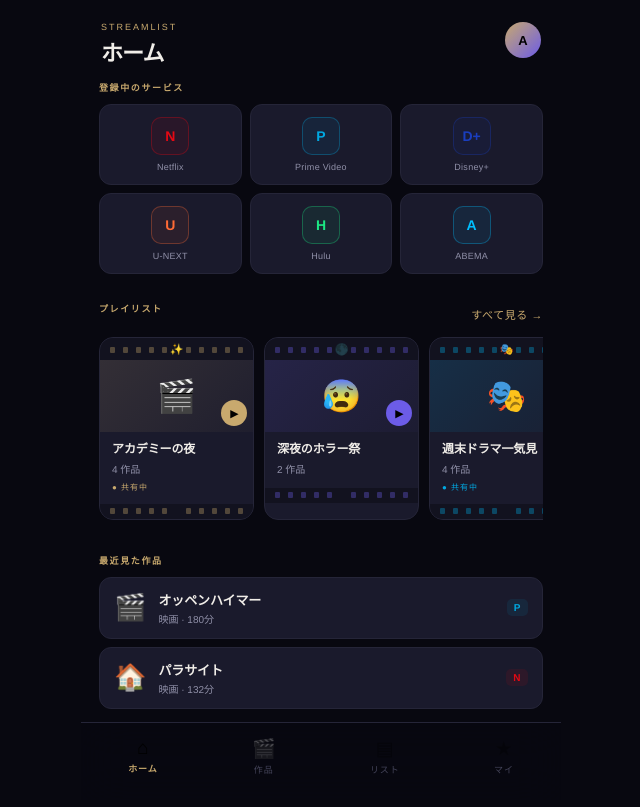
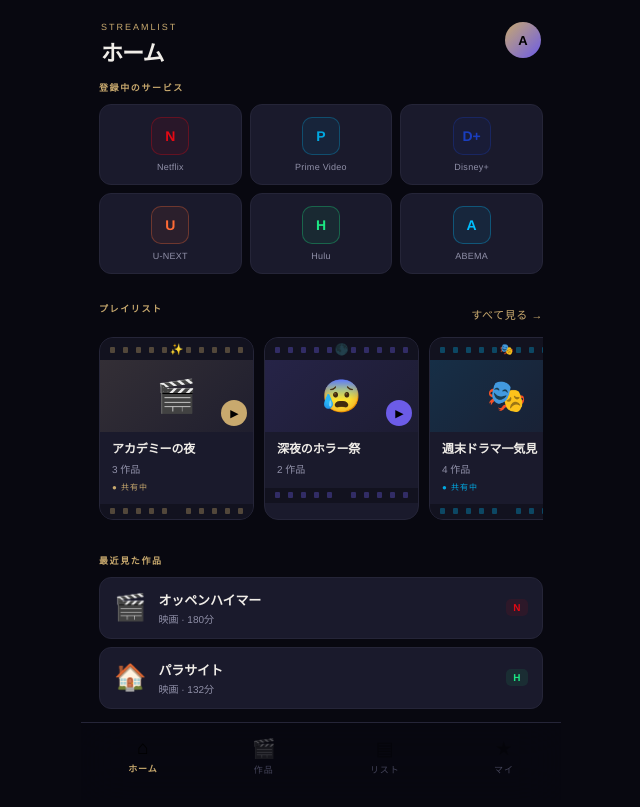
Before and after one commit to atokunag/streamlist, a React (Vite) app: page / in a window 1280 px wide. Shown: the whole page, without its empty margins (319-959 px from the left). Built offline with nearby package versions, Linux system fonts and the light colour scheme.

Commit message:
配信サービスをJustWatch日本版で検証し正確なデータに更新

```diff
--- a/src/StreamList.jsx
+++ b/src/StreamList.jsx
@@ -25,24 +25,23 @@
 ];
 
 const TITLES = [
-  { id:1,  title:"オッペンハイマー",        type:"映画",  service:"prime",   year:2023, genre:"ドラマ",    duration:"180分",   thumb:"🎬", yt:"uYPbbksJxIg", desc:"原爆の父が向き合った光と影。クリストファー・ノーラン渾身の問題作。",        url:"https://www.amazon.co.jp/s?k=オッペンハイマー&i=instant-video" },
-  { id:2,  title:"The Last of Us",          type:"ドラマ", service:"unext",   year:2023, genre:"アクション", duration:"S1 9話", thumb:"🎭", yt:"uLtkt6qdGbU", desc:"終末後の世界を旅するジョエルとエリー。ゲーム原作の傑作ドラマ化。",          url:"https://video.unext.jp/search?q=The+Last+of+Us" },
-  { id:3,  title:"ストレンジャー・シングス", type:"ドラマ", service:"netflix", year:2022, genre:"SF",       duration:"S4 9話", thumb:"🔮", yt:"sBEvEcpnG7k", desc:"ホーキンスの少年たちと逆さの世界の戦い。シーズン4は過去最高傑作。",        url:"https://www.netflix.com/search?q=ストレンジャーシングス" },
-  { id:4,  title:"君たちはどう生きるか",     type:"映画",  service:"prime",   year:2023, genre:"アニメ",    duration:"124分",   thumb:"🦋", yt:"f7EDFdA10pg", desc:"宮崎駿の集大成。少年マヒトが迷い込む、生と死の狭間の世界。",              url:"https://www.amazon.co.jp/s?k=君たちはどう生きるか&i=instant-video" },
-  { id:5,  title:"SHOGUN 将軍",             type:"ドラマ", service:"disney",  year:2024, genre:"時代劇",   duration:"S1 10話", thumb:"⚔️", yt:"o1gwnWs7sSc", desc:"戦国時代の日本に流れ着いたイギリス人航海士の壮大な物語。",                url:"https://www.disneyplus.com/search/shogun" },
-  { id:6,  title:"哀れなるものたち",         type:"映画",  service:"hulu",    year:2023, genre:"ドラマ",    duration:"141分",   thumb:"🌸", yt:"W4IVkGMSUkk", desc:"死から蘇った女性ベラの奇想天外な自己探求の旅。ヴェネチア金獅子賞受賞。",  url:"https://www.hulu.jp/search?q=哀れなるものたち" },
-  { id:7,  title:"ボーはおそれている",       type:"映画",  service:"unext",   year:2023, genre:"ホラー",    duration:"179分",   thumb:"😰", yt:"RNiDLGM9gAQ", desc:"アリ・アスター最新作。母の死の知らせから始まる悪夢の帰省。",              url:"https://video.unext.jp/search?q=ボーはおそれている" },
-  { id:8,  title:"全裸監督",                type:"ドラマ", service:"netflix", year:2023, genre:"コメディ",  duration:"S2 7話", thumb:"🎥", yt:"N01X3_2MBdw", desc:"AV業界に革命を起こした村西とおるの破天荒な実話。",                        url:"https://www.netflix.com/search?q=全裸監督" },
-  { id:9,  title:"CODA コーダ",            type:"映画",  service:"abema",   year:2021, genre:"ドラマ",    duration:"111分",   thumb:"🎵", yt:"O1N7T4S-bPU", desc:"ろう者の家族の中で一人だけ聴こえる少女の夢と葛藤。サンダンス映画祭席巻作。", url:"https://abema.tv/search?q=CODA" },
-  { id:10, title:"インセプション",           type:"映画",  service:"netflix", year:2010, genre:"SF",       duration:"148分",   thumb:"🌀", yt:"YoHD9XEInc0", desc:"夢の中の夢を潜る泥棒たち。ノーランが仕掛けた壮大な知的迷宮。",            url:"https://www.netflix.com/search?q=インセプション" },
-  { id:11, title:"ミッドサマー",            type:"映画",  service:"prime",   year:2019, genre:"ホラー",    duration:"148分",   thumb:"🌻", yt:"1Vnghdsjmd0", desc:"スウェーデンの白夜の祭りに迷い込んだカップルの悪夢。明るい画面のホラー。",  url:"https://www.amazon.co.jp/s?k=ミッドサマー&i=instant-video" },
-  { id:12, title:"パラサイト",              type:"映画",  service:"netflix", year:2019, genre:"スリラー",   duration:"132分",   thumb:"🏠", yt:"5xH0HfJHsaY", desc:"貧富の格差を描いたポン・ジュノの傑作。アカデミー賞4冠達成。",              url:"https://www.netflix.com/search?q=パラサイト" },
+  { id:1,  title:"オッペンハイマー",        type:"映画",  service:"netflix", year:2023, genre:"ドラマ",    duration:"180分",   thumb:"🎬", yt:"uYPbbksJxIg", desc:"原爆の父が向き合った光と影。クリストファー・ノーラン渾身の問題作。",         url:"https://www.netflix.com/title/81280779" },
+  { id:2,  title:"The Last of Us",          type:"ドラマ", service:"unext",   year:2023, genre:"アクション", duration:"S1 9話", thumb:"🎭", yt:"uLtkt6qdGbU", desc:"終末後の世界を旅するジョエルとエリー。ゲーム原作の傑作ドラマ化。",           url:"https://video.unext.jp/search?q=The+Last+of+Us" },
+  { id:3,  title:"ストレンジャー・シングス", type:"ドラマ", service:"netflix", year:2022, genre:"SF",       duration:"S4 9話", thumb:"🔮", yt:"sBEvEcpnG7k", desc:"ホーキンスの少年たちと逆さの世界の戦い。シーズン4は過去最高傑作。",         url:"https://www.netflix.com/search?q=ストレンジャーシングス" },
+  { id:4,  title:"SHOGUN 将軍",             type:"ドラマ", service:"disney",  year:2024, genre:"時代劇",   duration:"S1 10話", thumb:"⚔️", yt:"o1gwnWs7sSc", desc:"戦国時代の日本に流れ着いたイギリス人航海士の壮大な物語。",                 url:"https://www.disneyplus.com/search/shogun" },
+  { id:5,  title:"哀れなるものたち",         type:"映画",  service:"disney",  year:2023, genre:"ドラマ",    duration:"141分",   thumb:"🌸", yt:"W4IVkGMSUkk", desc:"死から蘇った女性ベラの奇想天外な自己探求の旅。ヴェネチア金獅子賞受賞。",   url:"https://www.disneyplus.com/search/poor-things" },
+  { id:6,  title:"ボーはおそれている",       type:"映画",  service:"netflix", year:2023, genre:"ホラー",    duration:"179分",   thumb:"😰", yt:"RNiDLGM9gAQ", desc:"アリ・アスター最新作。母の死の知らせから始まる悪夢の帰省。",               url:"https://www.netflix.com/search?q=ボーはおそれている" },
+  { id:7,  title:"全裸監督",                type:"ドラマ", service:"netflix", year:2021, genre:"コメディ",  duration:"S2 7話", thumb:"🎥", yt:"N01X3_2MBdw", desc:"AV業界に革命を起こした村西とおるの破天荒な実話。Netflix独占配信。",        url:"https://www.netflix.com/title/80239462" },
+  { id:8,  title:"CODA コーダ",             type:"映画",  service:"prime",   year:2021, genre:"ドラマ",    duration:"111分",   thumb:"🎵", yt:"O1N7T4S-bPU", desc:"ろう者の家族の中で一人だけ聴こえる少女の夢と葛藤。サンダンス映画祭席巻作。", url:"https://www.amazon.co.jp/s?k=CODA+コーダ&i=instant-video" },
+  { id:9,  title:"インセプション",           type:"映画",  service:"hulu",    year:2010, genre:"SF",       duration:"148分",   thumb:"🌀", yt:"YoHD9XEInc0", desc:"夢の中の夢を潜る泥棒たち。ノーランが仕掛けた壮大な知的迷宮。",             url:"https://www.hulu.jp/inception" },
+  { id:10, title:"ミッドサマー",             type:"映画",  service:"unext",   year:2019, genre:"ホラー",    duration:"148分",   thumb:"🌻", yt:"1Vnghdsjmd0", desc:"スウェーデンの白夜の祭りに迷い込んだカップルの悪夢。明るい画面のホラー。",   url:"https://video.unext.jp/search?q=ミッドサマー" },
+  { id:11, title:"パラサイト",               type:"映画",  service:"hulu",    year:2019, genre:"スリラー",  duration:"132分",   thumb:"🏠", yt:"5xH0HfJHsaY", desc:"貧富の格差を描いたポン・ジュノの傑作。アカデミー賞4冠達成。",               url:"https://www.hulu.jp/parasite" },
 ];
 
 const PLAYLISTS_INIT = [
-  { id:1, name:"アカデミーの夜",  desc:"受賞・ノミネート作を一気見",  items:[1,6,12,4], shared:true,  color:"#C8A96E", mood:"✨" },
-  { id:2, name:"深夜のホラー祭",  desc:"眠れなくなる系を厳選",        items:[7,11],     shared:false, color:"#6C5CE7", mood:"🌑" },
-  { id:3, name:"週末ドラマ一気見", desc:"シーズン通しで見たい名作たち", items:[2,3,5,8],  shared:true,  color:"#00A8E1", mood:"🎭" },
+  { id:1, name:"アカデミーの夜",  desc:"受賞・ノミネート作を一気見",  items:[1,5,11], shared:true,  color:"#C8A96E", mood:"✨" },
+  { id:2, name:"深夜のホラー祭",  desc:"眠れなくなる系を厳選",        items:[6,10],   shared:false, color:"#6C5CE7", mood:"🌑" },
+  { id:3, name:"週末ドラマ一気見", desc:"シーズン通しで見たい名作たち", items:[2,3,4,7], shared:true,  color:"#00A8E1", mood:"🎭" },
 ];
 
 // ── Helpers ───────────────────────────────────────────────────────────────────
@@ -478,8 +477,8 @@
   const [plName,     setPlName]     = useState("");
   const [plDesc,     setPlDesc]     = useState("");
   const [plMood,     setPlMood]     = useState("🎬");
-  const [watched,    setWatched]    = useState([1,12]);
-  const [wantList,   setWantList]   = useState([3,5,9]);
+  const [watched,    setWatched]    = useState([1,11]);
+  const [wantList,   setWantList]   = useState([3,4,8]);
   const [filter,     setFilter]     = useState("all");
   const [toast,      setToast]      = useState(null);
   const [addingTo,   setAddingTo]   = useState(null);
```
